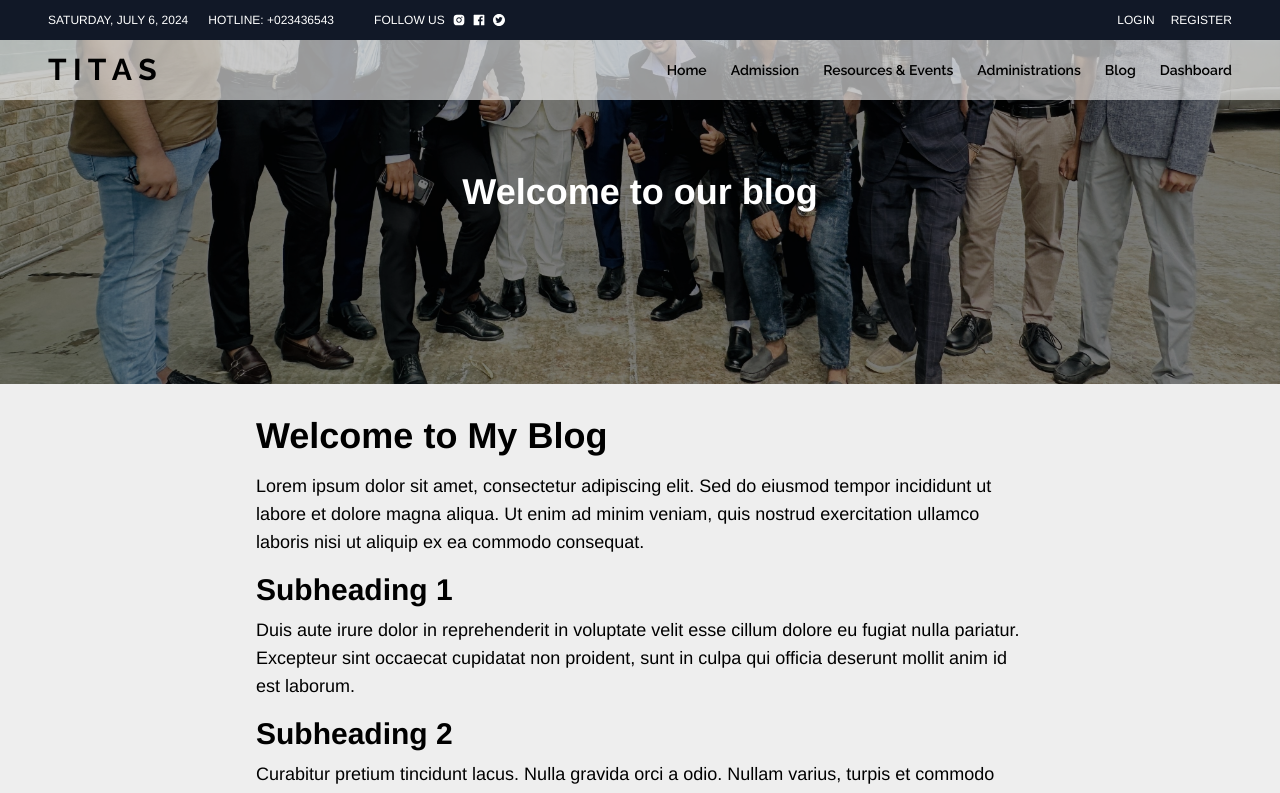
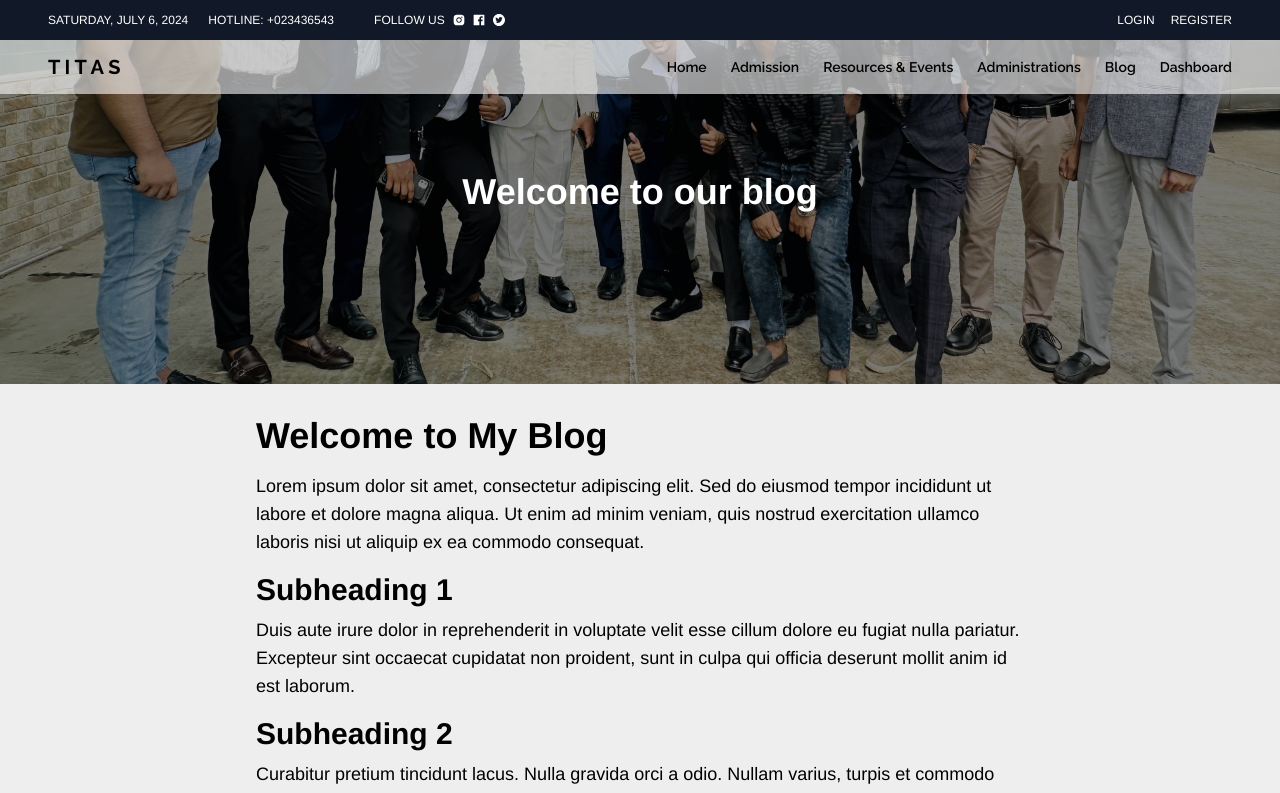
Before and after one commit to hassansabbir/titas-web-app-client, a React (Vite) app: page /blog in a window 1280 px wide. Shown: the top 793 px of the page. Built offline with nearby package versions, Linux system fonts and the light colour scheme; a web font is replaced by a local one.

Commit message:
Hotline Navbar and navbar

```diff
--- a/package.json
+++ b/package.json
@@ -16,7 +16,7 @@
     "antd": "^5.18.3",
     "axios": "^1.7.2",
     "clsx": "^2.1.1",
-    "framer-motion": "^11.2.12",
+    "framer-motion": "^11.3.2",
     "lucide-react": "^0.400.0",
     "moment": "^2.30.1",
     "react": "^18.2.0",
--- a/src/components/shared/HotlineNavbar.tsx
+++ b/src/components/shared/HotlineNavbar.tsx
@@ -7,12 +7,16 @@ import LiveDate from "../ui/LiveDate";
 import { Link } from "react-router-dom";
 import Logout from "../../pages/Authentication/Logout";
 import { useUser } from "../../Context/useUser";
-
+import { motion } from "framer-motion";
 const HotlineNavbar = () => {
   const { state } = useUser();
 
   return (
-    <div className="bg-gray-900 text-white py-3 uppercase px-12 flex justify-between text-xs">
+    <motion.div
+      initial={{ y: -200 }}
+      animate={{ y: 0 }}
+      className="bg-gray-900 text-white py-3 uppercase px-12 flex justify-between text-xs"
+    >
       <div className="flex items-center gap-10">
         <ul className="flex items-center gap-5">
           <li>
@@ -51,7 +55,7 @@ const HotlineNavbar = () => {
           </>
         )}
       </div>
-    </div>
+    </motion.div>
   );
 };
 
--- a/src/components/shared/Navbar.tsx
+++ b/src/components/shared/Navbar.tsx
@@ -5,7 +5,7 @@ import { Link } from "react-router-dom";
 import HotlineNavbar from "./HotlineNavbar";
 import useScreen from "../../hooks/useScreen";
 import { useDashboardUrl } from "../../hooks/useDashboardUrl";
-
+import { motion } from "framer-motion";
 type MenuItem =
   | {
       label: JSX.Element;
@@ -96,7 +96,7 @@ const resourcesItems: MenuItem[] = [
 const Navbar = () => {
   const screenSize = useScreen();
   const [open, setOpen] = useState(false);
-  const dashboardUrl= useDashboardUrl();
+  const dashboardUrl = useDashboardUrl();
 
   const navItems = (
     <>
@@ -166,9 +166,15 @@ const Navbar = () => {
       <>{screenSize < 768 || screenSize < 1024 ? "" : <HotlineNavbar />}</>
       <div className="flex items-center justify-between py-3 px-12 bg-opacity-60 bg-white text-black  ">
         <div>
-          <h1 className="text-3xl font-displayTwo font-bold">
-            <Link to={"/"}>T I T A S</Link>
-          </h1>
+          <Link to={"/"} className="font-displayTwo font-bold">
+            <motion.div
+              initial={{ fontSize: 20, opacity: 0 }}
+              animate={{ fontSize: 100, opacity: 2 }}
+              transition={{ duration: 2, ease: "easeInOut" }}
+            >
+              T I T A S
+            </motion.div>
+          </Link>
         </div>
         {/* With bigger screen */}
         <div>
```
